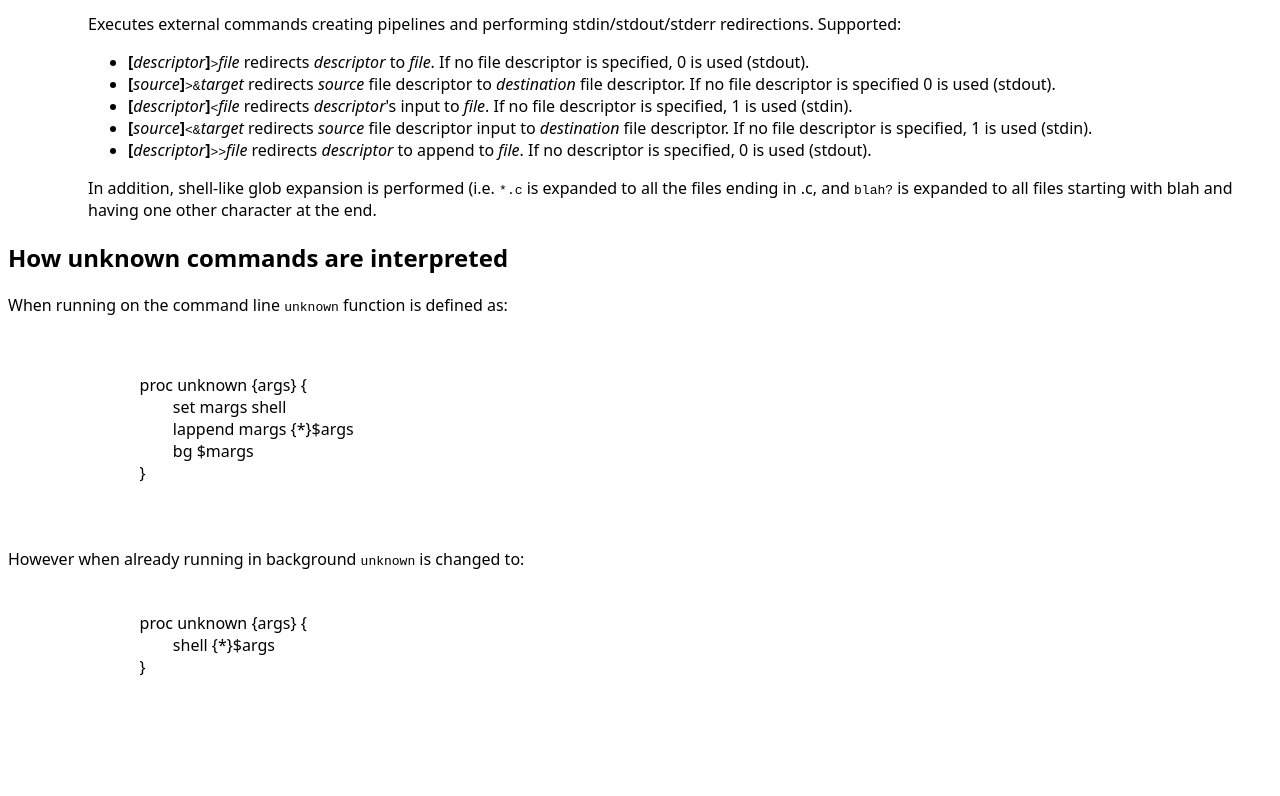
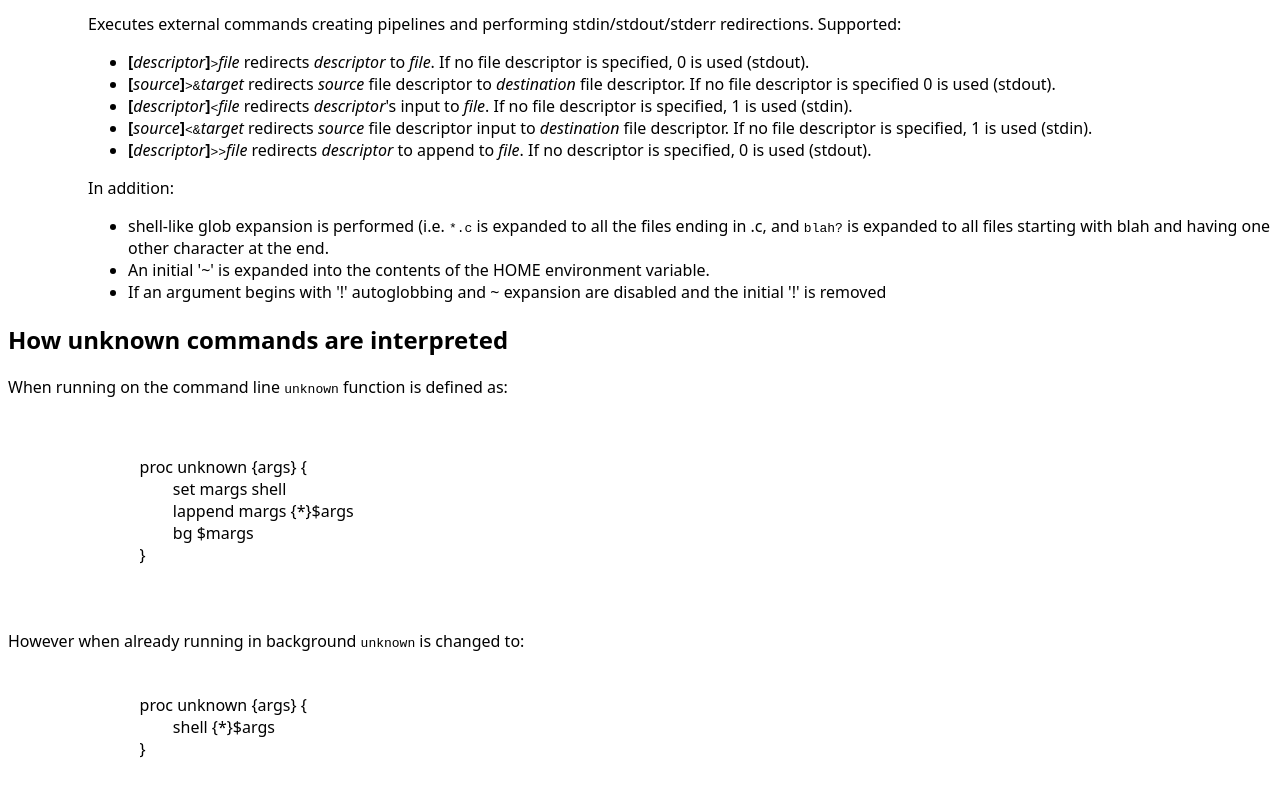
Before and after one commit to szfn/teddy, a plain HTML site: page doc/commands.html in a window 1280 px wide. Shown: the part 5245-6041 px from the top of the page. Before the commit the page ends 5995 px from the top, so only its background shows below. Drawn offline with Linux system fonts and the light colour scheme.

Commit message:
expansion of ~ in shell and ability to disable autoglobbing for one argument

```diff
--- a/doc/commands.html
+++ b/doc/commands.html
@@ -253,7 +253,12 @@
 				<li><tt><b>[</b><i>descriptor</i><b>]</b>>><i>file</i></tt> redirects <i>descriptor</i> to append to <i>file</i>. If no descriptor is specified, 0 is used (stdout).
 			</ul>
 
-			<p>In addition, shell-like glob expansion is performed (i.e. <tt>*.c</tt> is expanded to all the files ending in .c, and <tt>blah?</tt> is expanded to all files starting with blah and having one other character at the end.
+			<p>In addition:
+			<ul>
+			<li>shell-like glob expansion is performed (i.e. <tt>*.c</tt> is expanded to all the files ending in .c, and <tt>blah?</tt> is expanded to all files starting with blah and having one other character at the end.
+			<li>An initial '~' is expanded into the contents of the HOME environment variable.
+			<li>If an argument begins with '!' autoglobbing and ~ expansion are disabled and the initial '!' is removed
+			</ul>
 		</div>
 
 		<h2>How unknown commands are interpreted</h2>
```
Also changed, not shown: todo.txt, 2 other files.
